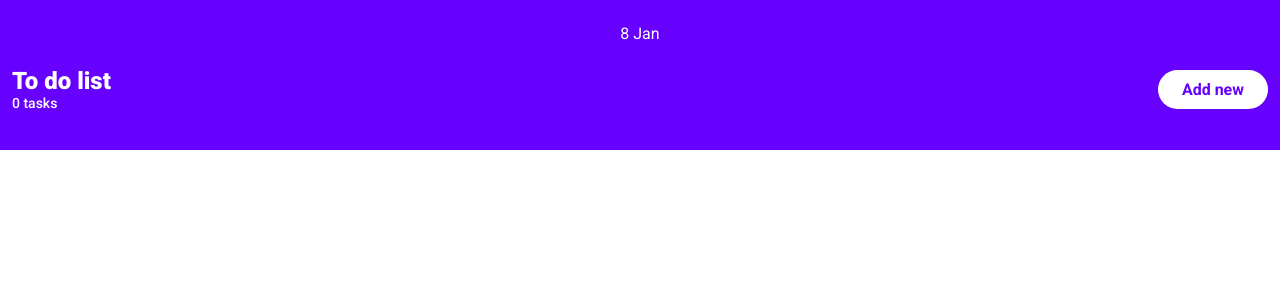
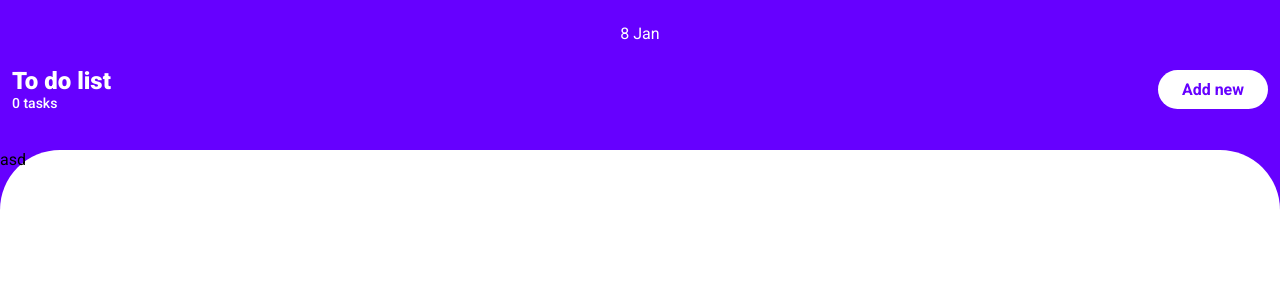
Before and after one commit to jdrets/todo-list, a React app: page / in a window 1280 px wide. Shown: the top 300 px of the page. Built offline with nearby package versions, Linux system fonts and the light colour scheme.

Commit message:
main wrapper

```diff
--- a/src/App.tsx
+++ b/src/App.tsx
@@ -7,6 +7,7 @@ import AppContextProvider from './components/AppContextProvider'
 import theme from './utils/constants/theme'
 
 import Header from './components/Header'
+import MainWrapper from './components/MainWrapper'
 
 const App = () => {
   return (
@@ -14,6 +15,9 @@ const App = () => {
       <GlobalStyle />
       <AppContextProvider>
         <Header />
+        <MainWrapper>
+          asd
+        </MainWrapper>
       </AppContextProvider>
     </ThemeProvider>
   )
--- a/src/components/Header/styles.tsx
+++ b/src/components/Header/styles.tsx
@@ -1,9 +1,11 @@
 import styled from 'styled-components'
+
+import theme from '../../utils/constants/theme';
 
 export const HeaderWrapper = styled.header`
   background-color: ${props => props.theme.colors.primaryColor};
   color: white;
-  height: 150px;
+  height: 210px;
   padding: 0 12px;
 `
 
--- /dev/null
+++ b/src/components/MainWrapper/index.tsx
@@ -0,0 +1,11 @@
+import React from 'react'
+
+import {
+  Wrapper
+} from './styles'
+
+const MainWrapper = ({ children }) => (
+  <Wrapper>{children}</Wrapper>
+)
+
+export default MainWrapper
--- /dev/null
+++ b/src/components/MainWrapper/styles.tsx
@@ -0,0 +1,10 @@
+import styled from 'styled-components'
+
+export const Wrapper = styled.header`
+  background-color: white;
+  margin-top: -60px;
+  height: 500px;
+  border-radius: 60px;
+`
+
+export default Wrapper
```
Also changed, not shown: 1 other file (tests, documents, lock files or other folders).
